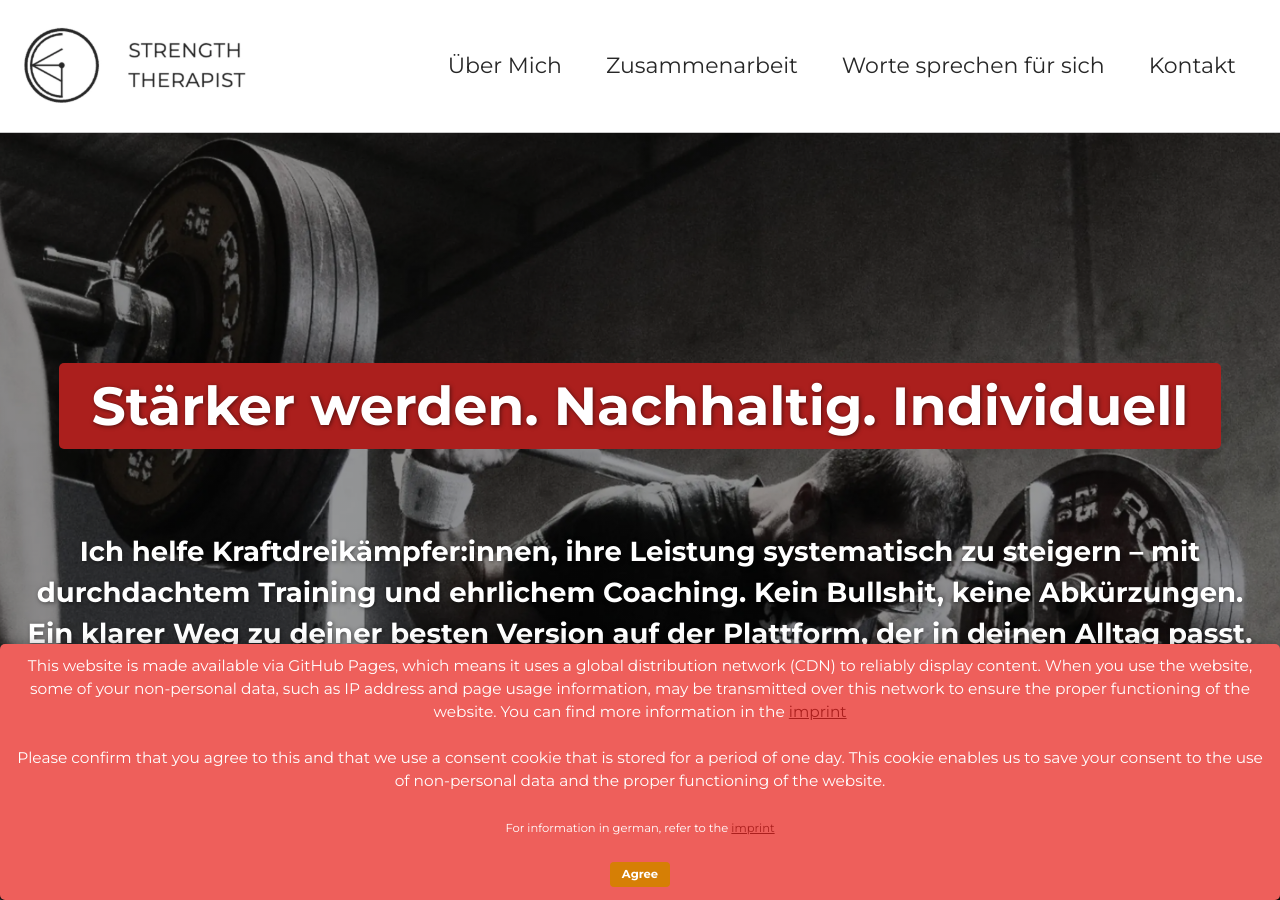
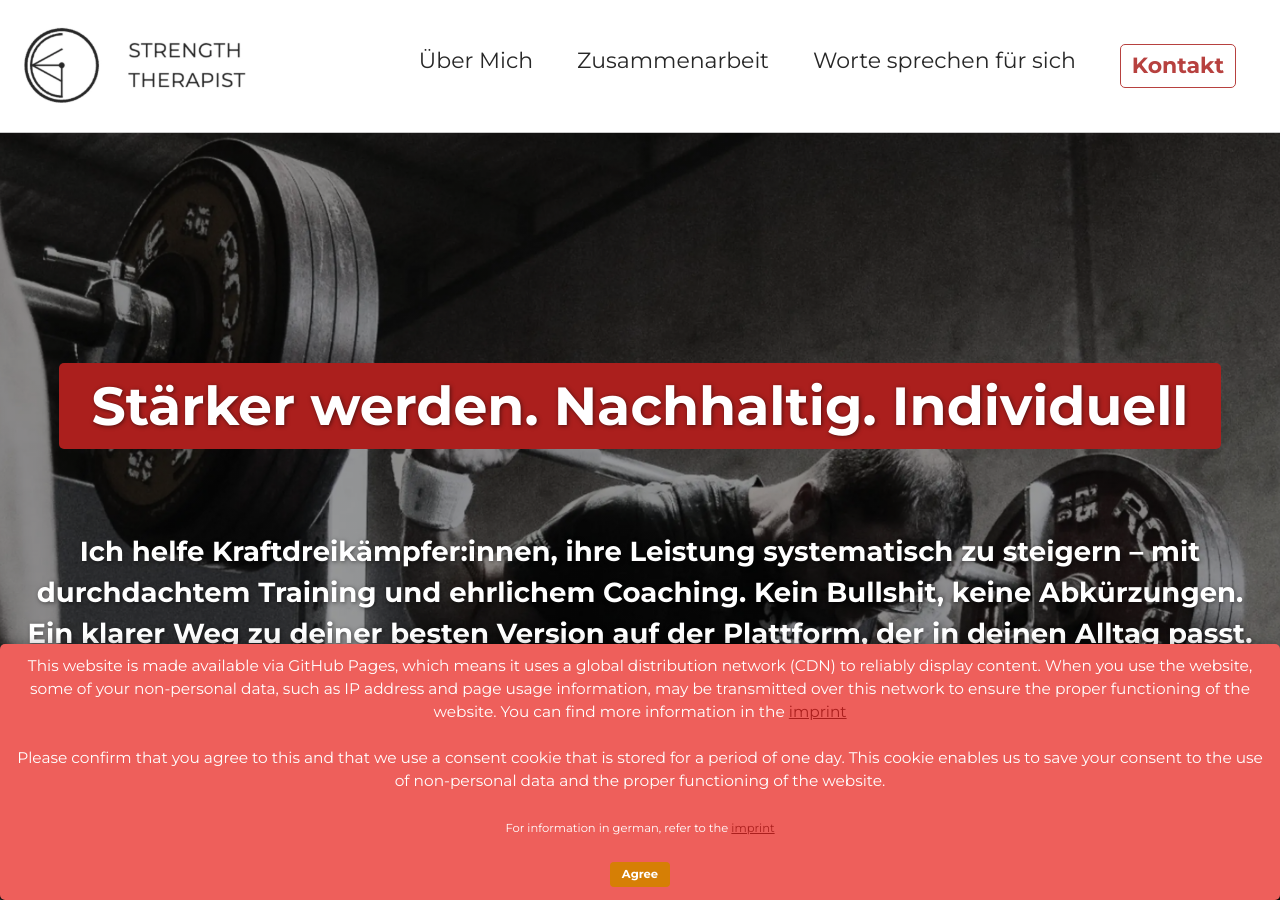
Before and after one commit to perstarke-webdev/strengththerapist-site, a Jekyll site: the page built from _pages/index.html, in a window 1280 px wide and 900 px high. Built offline with Jekyll 4.4.1, drawn with Linux system fonts in a browser that asks for light colours; cached includes are drawn as plain includes.

Commit message:
kontakt highlighted in nav

```diff
--- a/_includes/masthead.html
+++ b/_includes/masthead.html
@@ -14,7 +14,7 @@
         <ul class="visible-links">
           {%- for link in site.data.navigation.main -%}
             <li class="masthead__menu-item">
-              <a href="{{ link.url | relative_url }}"{% if link.description %} title="{{ link.description }}"{% endif %} {% if link.blank %} target="_blank" rel="noopener noreferrer nofollow"{% endif %}>{{ link.title }}</a>
+              <a href="{{ link.url | relative_url }}"{% if link.title == "Kontakt" %} class="nav-kontakt"{% endif %}{% if link.description %} title="{{ link.description }}"{% endif %} {% if link.blank %} target="_blank" rel="noopener noreferrer nofollow"{% endif %}>{{ link.title }}</a>
             </li>
           {%- endfor -%}
         </ul>
--- a/_sass/oneflow/_navigation.scss
+++ b/_sass/oneflow/_navigation.scss
@@ -410,3 +410,11 @@
     padding-left: 3.25rem
   }
 }
+
+.nav-kontakt {
+  color: $primary-color !important;
+  font-weight: bold;
+  border: 1px solid $primary-color;
+  padding: 0.2em 0.5em;
+  border-radius: 5px;
+}
```
